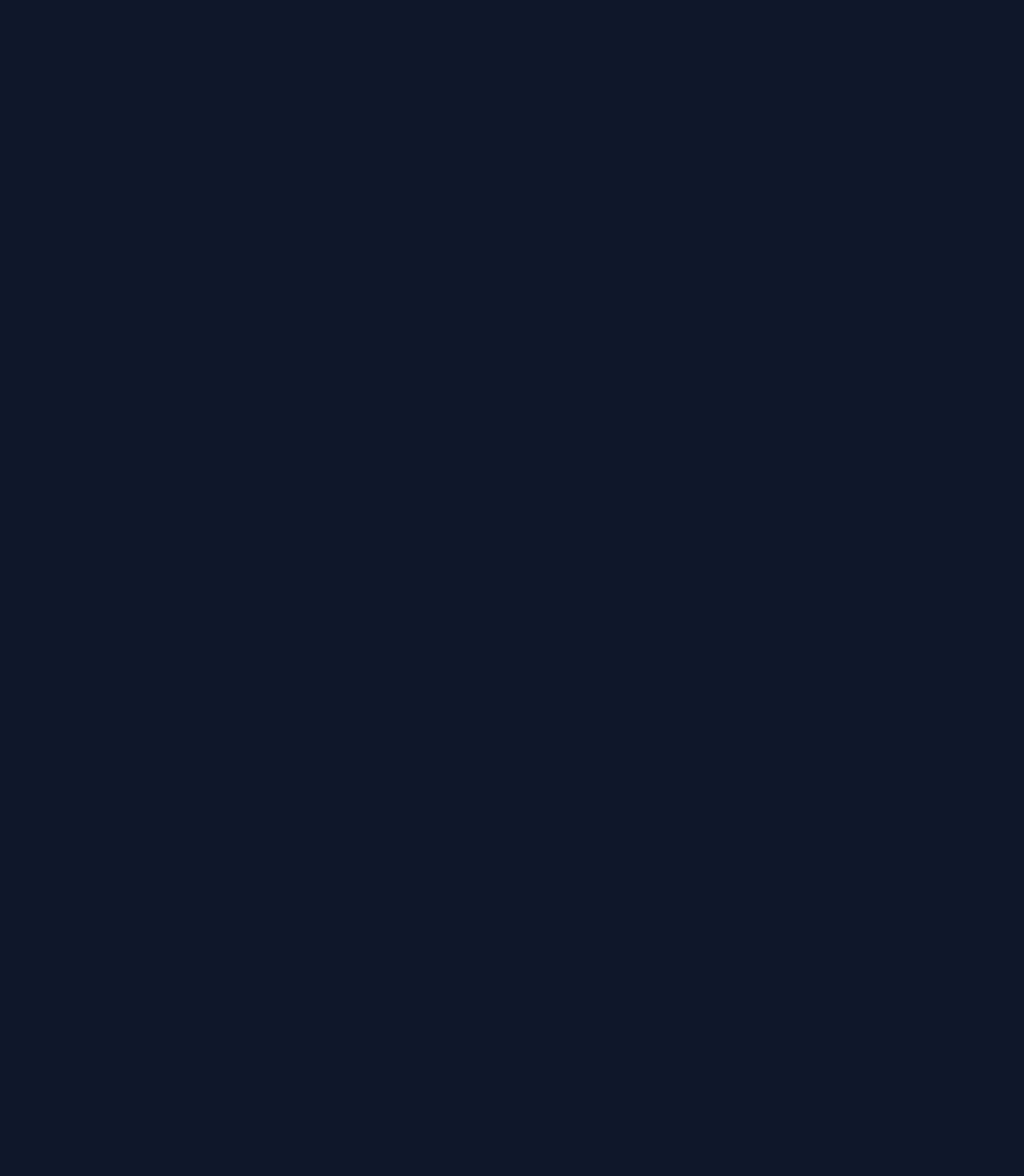
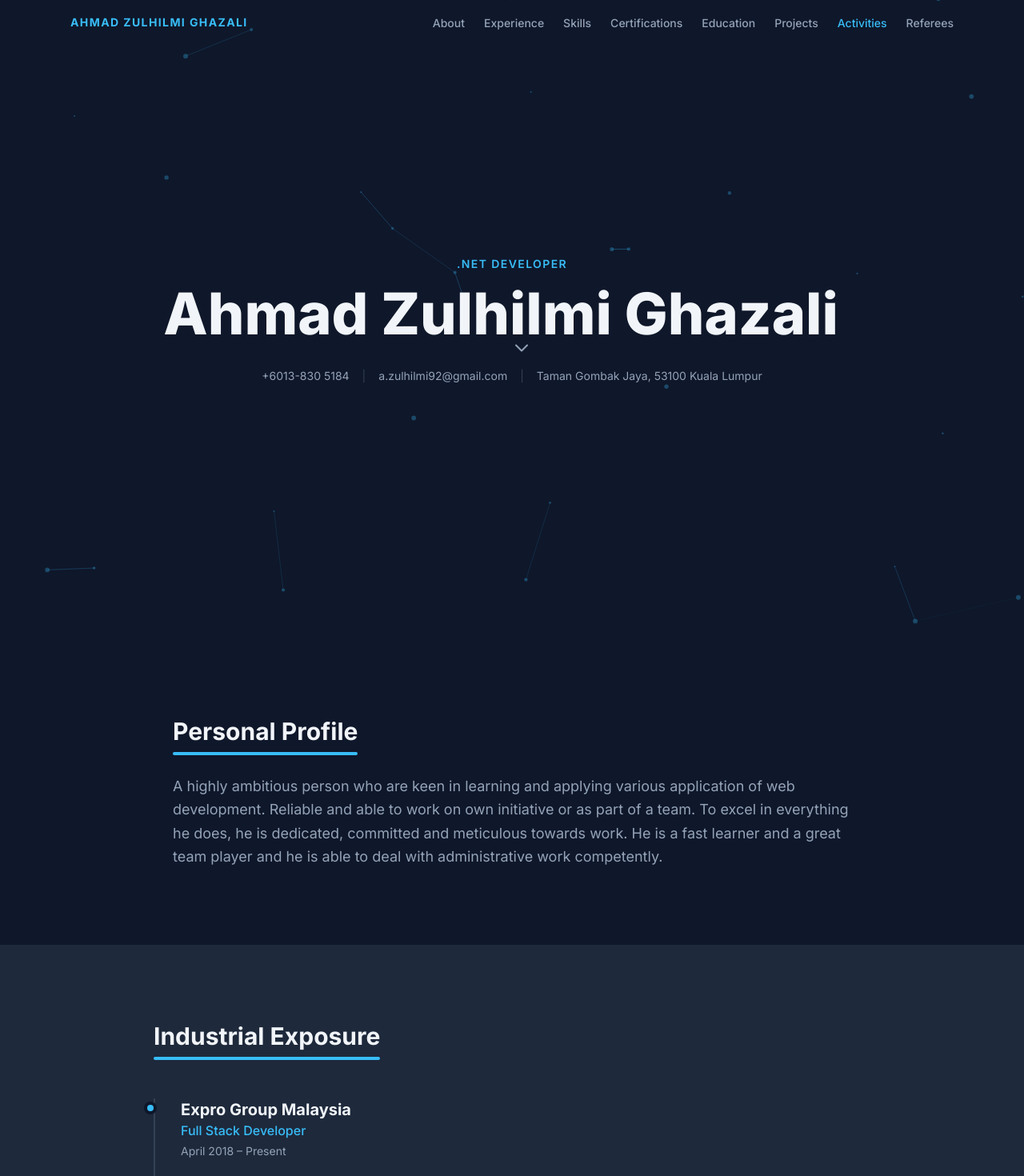
Before and after one commit to zulh/curriculum-vitae, a React (Vite) app: page / in a window 1280 px wide. Shown: the top 1470 px of the page at 80% size. Before the commit the page ends 800 px from the top, so only its background shows below. Built offline with nearby package versions, Linux system fonts and the light colour scheme.

Commit message:
feat: wire up App.jsx with all sections

```diff
--- a/src/App.jsx
+++ b/src/App.jsx
@@ -1,3 +1,33 @@
+import { cv } from './data/cv'
+import Navbar from './components/Navbar'
+import Hero from './components/Hero'
+import About from './components/About'
+import Experience from './components/Experience'
+import Skills from './components/Skills'
+import Certifications from './components/Certifications'
+import Education from './components/Education'
+import Projects from './components/Projects'
+import Activities from './components/Activities'
+import Referees from './components/Referees'
+
+const NAV_SECTIONS = [
+  'About', 'Experience', 'Skills', 'Certifications',
+  'Education', 'Projects', 'Activities', 'Referees',
+]
+
 export default function App() {
-  return <div className="min-h-screen bg-primary" />
+  return (
+    <>
+      <Navbar name={cv.personal.name} sections={NAV_SECTIONS} />
+      <Hero personal={cv.personal} />
+      <About profile={cv.profile} />
+      <Experience experience={cv.experience} />
+      <Skills skills={cv.skills} />
+      <Certifications certifications={cv.certifications} />
+      <Education education={cv.education} />
+      <Projects projects={cv.projects} />
+      <Activities activities={cv.activities} />
+      <Referees referees={cv.referees} />
+    </>
+  )
 }
```
